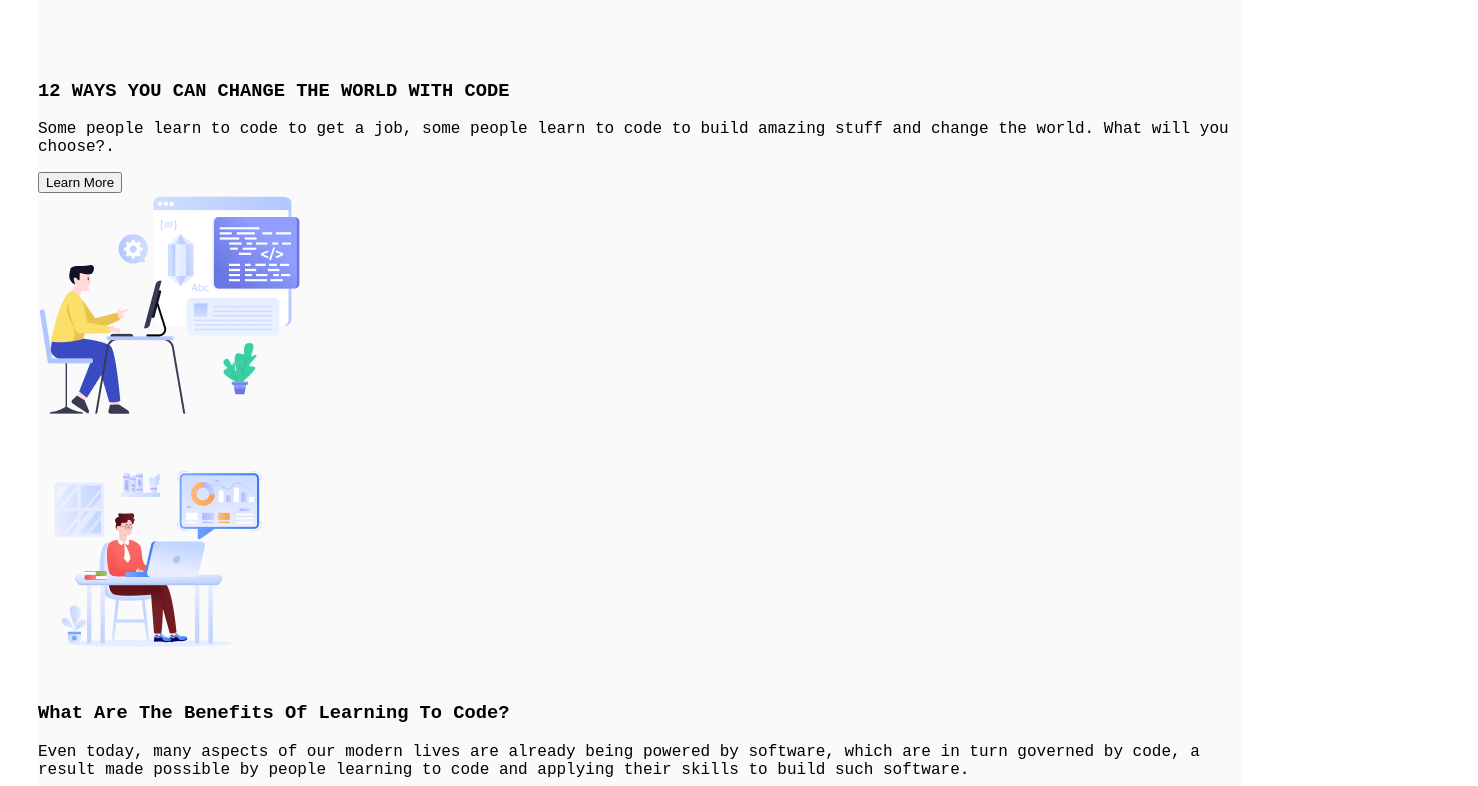
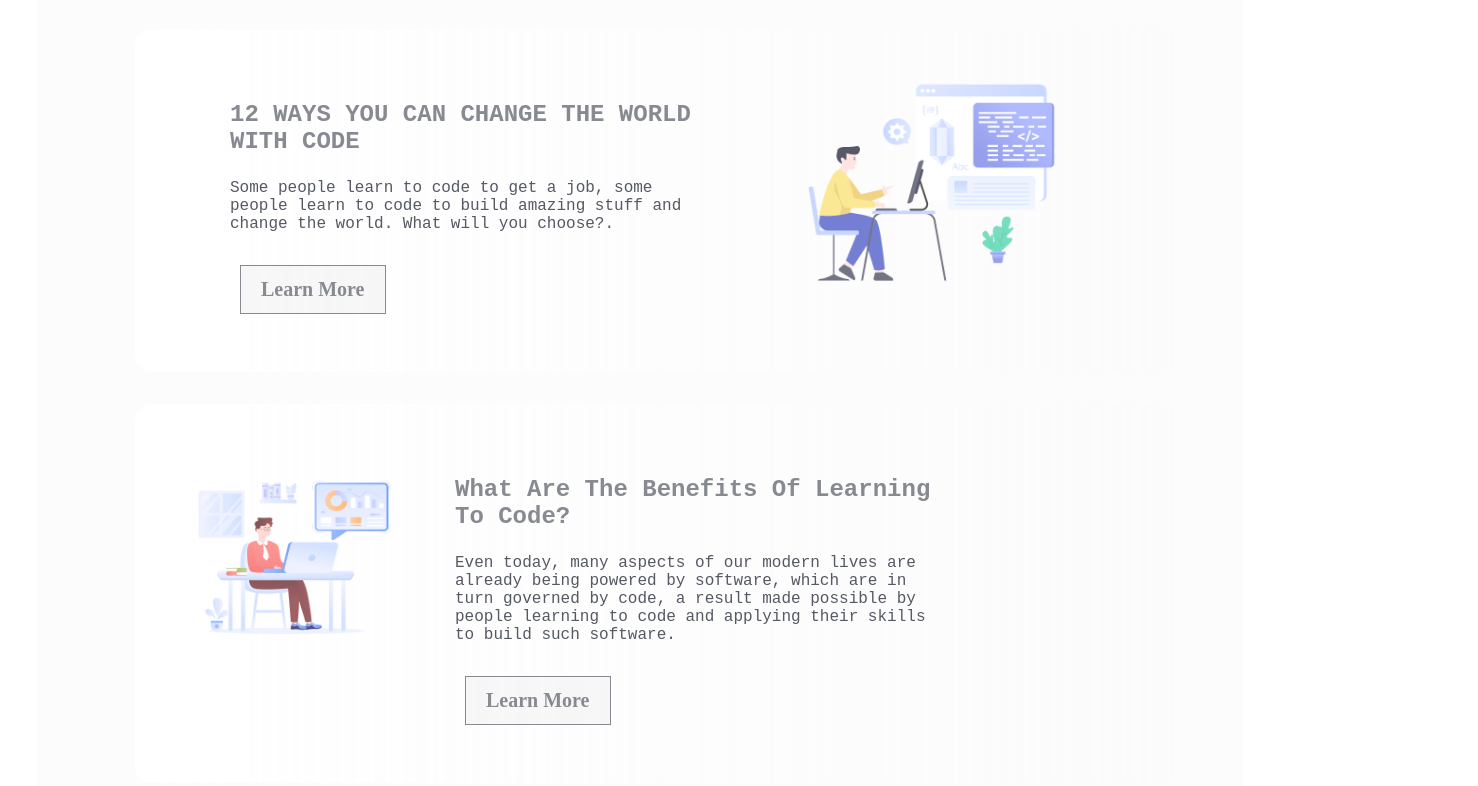
Before and after one commit to Robiul0023/Assignment-1.B10A1-Challenge, a plain HTML site: page index.html in a window 1280 px wide. Shown: the part 1123-1909 px from the top of the page, 1478 px wide, since content can reach past the window. Drawn offline with Linux system fonts and the light colour scheme; a web font is replaced by a local one.

Commit message:
edit html and style

```diff
--- a/index.html
+++ b/index.html
@@ -18,7 +18,7 @@
                 <button class="download-resume-btn">Download Resume</button>
             </div>
         </nav>
-
+        <div class="hero">
         <div class="hero-container">
 
                 <div class="banner-potrait">
@@ -33,19 +33,20 @@
            <a href="#contact"><button class ="contact-btn">Contact with me</button></a>
          </div>
     </div>
-
+</div>
     </header>
     <!-- End header -->
 
     <main>
         <!-- section why web development start -->
         <section class="why-web-development">
-            <div class="web-development-query">
-            <h3 class="section-title">Why Web Development??</h3>
+
+          <h3 class="section-title">Why Web Development??</h3>
             <p class="section-description">Interested in a high-demand, high-paying career that offers creative opportunities and flexibility?
                 Consider a career in web development,
              encompassing various roles such as front-end, back-end, full-stack, and language-specific developers.</p>
-            </div>
+
+
             <div class="web-development-container">
                 <div class="web-development-coding">
                     <h3 class="web-title">12 WAYS YOU CAN CHANGE THE WORLD WITH CODE</h3>
@@ -56,7 +57,7 @@
 
                     </div>
                 </div>
-                <div class="development-banner">
+                <div class="coding-banner">
                     <img src="assets/Layer_1.png" alt="" srcset="">
                 </div>
             </div>
@@ -69,26 +70,28 @@
                     <p class="web-description">Even today, many aspects of our modern lives are already being powered by software,
                          which are in turn governed by code,
                     a result made possible by people learning to code and applying their skills to build such software.</p>
-                </div>
+
                 <div class="learn-more-btn-container">
                     <a href="https://www.nextacademy.com/blog/12-ways-can-change-world-code/"><button class="learn-more-btn">Learn More</button></a>
 
              </div>
             </div>
+        </div>
             <div class="web-coding-container">
                 <div class="web-coding">
                     <h3 class="web-title">Build Apps That Solve Simple Problems</h3>
                     <p class="web-description">If you have an idea that could make your daily life simpler, you could probably build it once you’ve learnt how to code.
                     So many successful apps and platforms out there have been built just because their builders wanted to solve a small problem they faced in their daily lives.</p>
 
+                 <div class="learn-more-btn-container">
+                    <a href="https://www.nextacademy.com/blog/12-ways-can-change-world-code/"><button class="learn-more-btn">Learn More</button></a>
+
+                 </div>
                 </div>
                 <div class="web-potrait">
                     <img src="assets/Group 4.png" alt="" srcset="">
                 </div>
-                <div class="learn-more-btn-container">
-                    <a href="https://www.nextacademy.com/blog/12-ways-can-change-world-code/"><button class="learn-more-btn">Learn More</button></a>
 
-             </div>
             </div>
             </section>
             <section class="web-inspiration-container">
--- a/style/style.css
+++ b/style/style.css
@@ -11,12 +11,58 @@
   font-style: normal;
 }
 
-
 body{
-   padding: 20px 30px;
+  padding: 20px 30px;
 }
 
+.web-title{
+  font-size: 24px;
+  font-weight: 700;
+  color:#0D1321B3;
+}
+
+.web-description{
+  font-size: 16px;
+  font-weight: 400;
+  color: #0D1321;
+}
+
+.web-development-container, .web-world-container, .web-coding-container{
+  width: 946px;
+  display: flex;
+  padding: 48px;
+  background: linear-gradient(90.00deg, rgb(255, 255, 255),rgba(255, 255, 255, 0) 100%);
+  border-radius: 16px;
+  margin: 32px 0px;
+
+}
+
+.learn-more-btn-container{
+  margin-top: 32px;
+  margin-bottom: 10px;
+
+}
+
+.learn-more-btn{
+  color: rgb(13, 19, 33);
+  font-family: Azeret Mono;
+  font-size: 20px;
+  font-weight: 600;
+  line-height: 23px;
+  text-align: center;
+  border: 1px solid rgb(13, 19, 33);
+  padding: 12px 20px 12px 20px;
+  margin: 0px 10px;
+  opacity: 0.7;
+  box-sizing: border-box;
+
+
+}
+
+
+
 /*===== header styles===== */
+
 
 nav{
   display: flex;
@@ -39,21 +85,27 @@ nav{
   padding: 17px 24px 17px 24px;
   border-radius: 8px;
   opacity: 0.8;
+  box-sizing: border-box;
+
+}
+
+.hero{
+  /* width:1440px; */
+  background-image: url('../assets/Hero-bg.png');
 
 }
 
 .hero-container{
-  width: 1440px;
-  height: 652px;
-  background-image: url('../assets/Hero-bg.png');
+  display: flex;
+  flex-direction: column;
+  justify-content: center;
+  align-items: center;
   text-align: center;
+  margin: 26px 221px 44px 221px;
 }
 
 .banner{
-  width: 998px;
-  height: 582px;
-  margin: 0 auto;
-  padding-bottom: 44px;
+
 }
 
 .banner-potrait{
@@ -75,16 +127,16 @@ nav{
    font-size: 16px;
    color:#0D1321;
    text-align: center;
+   opacity: 0.7;
+
 }
 
 
 .contact-btn{
     background-color: #0D1321;
     color: #FFFFFF;
-    font-family: Azeret Mono;
     font-size: 20px;
     font-weight: 600;
-    line-height: 23px;
     margin: 32px 0px;
     padding: 21px 24px 21px 24px;
     border-radius: 8px;
@@ -92,25 +144,20 @@ nav{
 
 }
 
-/*====== End header=== */
+/*====== End header====== */
 
 
-/*===== why web development styles==== */
+/*===== section why web development  styles==== */
 
 .why-web-development{
    margin-top: 74px;
    border-radius: 16px;
-  background: rgba(13, 19, 33, 0.02);
+   background: rgba(13, 19, 33, 0.02);
+   padding: 80px 97px 80px 97px;
+   opacity: 0.7;
 
 }
 
-.web-development-query{
-   display: flex;
-   flex-direction: column;
-   align-items: center;
-   padding: 80px 97px 80px 97px;
-
-}
 
 .section-title{
   color: rgb(13, 19, 33);
@@ -127,4 +174,59 @@ nav{
   line-height: 26px;
   letter-spacing: 0%;
   text-align: center;
+  opacity: 0.7;
+
 }
+
+
+.web-development-container{
+  justify-content: center;
+  align-items: center;
+  gap:100px;
+
+}
+
+.web-development-coding{
+   width: 477px;
+}
+
+.coding-banner{
+  width: 275px;
+  height: 240px;
+}
+
+.coding-banner img{
+  width: 260px;
+  height: 217px;
+}
+
+
+.web-world-container{
+  gap:32px;
+
+}
+
+
+.coding-potrait{
+   width:240px;
+   height:240px;
+}
+
+.coding-potrait img{
+   width: 223px;
+   height: 209px;
+}
+
+.web-world{
+   width:477px;
+}
+
+.web-coding-container{
+   justify-content: space-around;
+   gap: 133px;
+}
+
+.web-potrait{
+  width: 240px;
+  height: 240px;
+}
```
